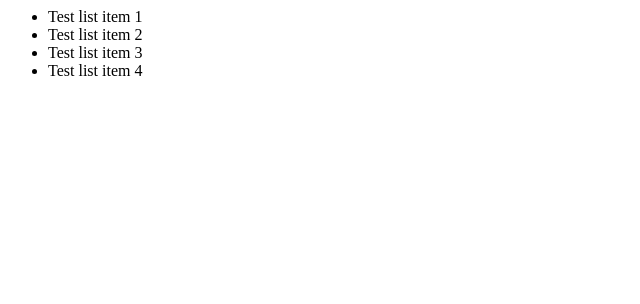
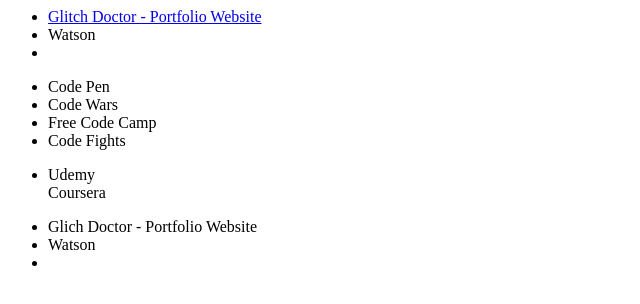
Before and after one commit to MirandaCJohnson/gitTutorial, a plain HTML site: page index.html in a window 1280 px wide. Shown: the whole page, without its empty margins (0-640 px from the left). Drawn offline with Linux system fonts and the light colour scheme.

Commit message:
update index in gitTutorial

```diff
--- a/index.html
+++ b/index.html
@@ -1,10 +1,29 @@
 <html>
 	<body>
+
 		<ul>
-			<li>Test list item 1</li>
-			<li>Test list item 2</li>
-			<li>Test list item 3</li>
-			<li>Test list item 4</li>
+			<li><a href="http://glitchdoctor.net">Glitch Doctor - Portfolio Website</a></li>
+			<li>Watson</li>
+			<li></li>
 		</ul>
+
+		<ul>
+			<li>Code Pen</li>
+			<li>Code Wars</li>
+			<li>Free Code Camp</li>
+			<li>Code Fights</li>
+		</ul>
+
+		<ul>
+			<li>Udemy</li>
+			<l1>Coursera</l1>
+		</ul>
+
+		<ul>
+			<li>Glich Doctor - Portfolio Website</li>
+			<li>Watson</li>
+			<li></li>
+		</ul>
+
 	</body>
 </html>
```
